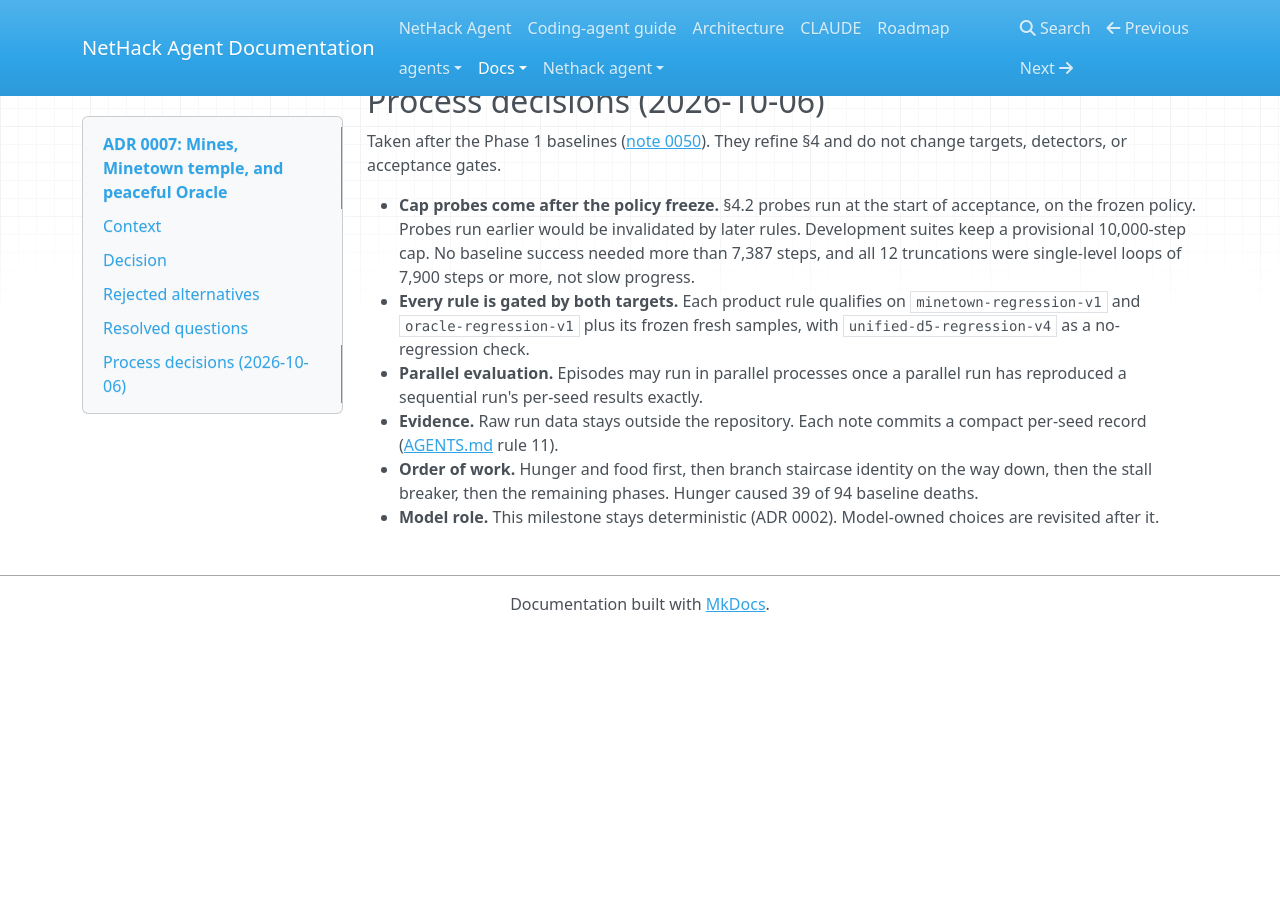
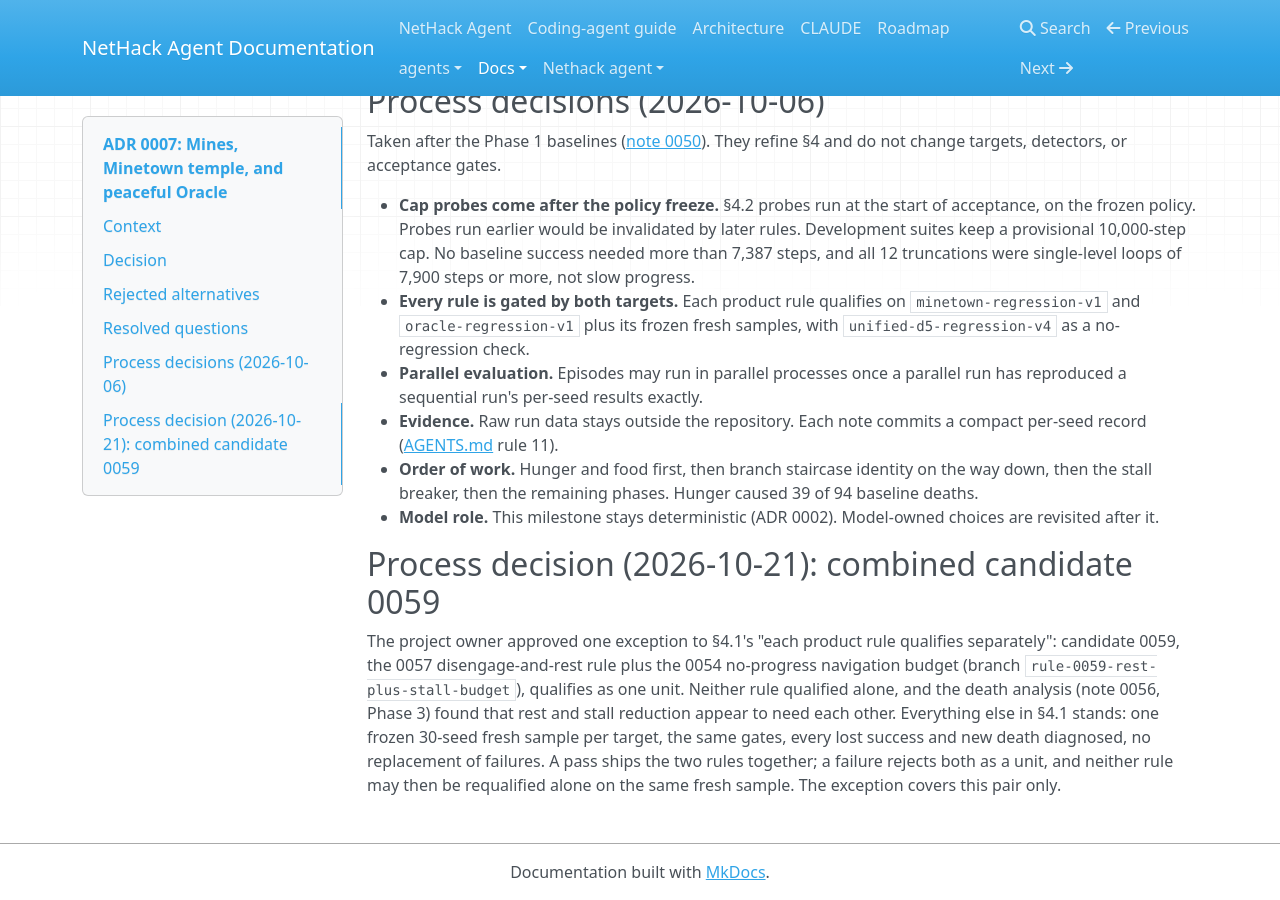
Before and after one commit to Stimim/workspace-agent-play-nethack, an MkDocs documentation site: the page built from docs/decisions/0007-mines-minetown-and-oracle.md, in a window 1280 px wide and 900 px high, scrolled down 6789 px. Built offline with MkDocs 1.6.1, drawn with Linux system fonts in a browser that asks for light colours; nearby versions of some CDN libraries; before the commit the page ends 7421 px from its top, so only the background shows below that.

Commit message:
Record the ADR 0007 exception for combined candidate 0059
The owner approved qualifying the 0057 rest rule and the 0054 stall budget
as one unit (2026-10-21). All other qualification rules stand; a failure
rejects both together. TODO order and handover updated.

Co-Authored-By: Claude Opus 5.5 <noreply@anthropic.com>
Claude-Session: ebfd92cf-38da-48d2-b9b3-fb2d860347f9

```diff
--- a/docs/decisions/0007-mines-minetown-and-oracle.md
+++ b/docs/decisions/0007-mines-minetown-and-oracle.md
@@ -303,6 +303,20 @@ They refine §4 and do not change targets, detectors, or acceptance gates.
 - **Model role.** This milestone stays deterministic (ADR 0002). Model-owned
   choices are revisited after it.
 
+## Process decision (2026-10-21): combined candidate 0059
+
+The project owner approved one exception to §4.1's "each product rule
+qualifies separately": candidate 0059, the 0057 disengage-and-rest rule plus
+the 0054 no-progress navigation budget (branch
+`rule-0059-rest-plus-stall-budget`), qualifies as one unit. Neither rule
+qualified alone, and the death analysis (note 0056, Phase 3) found that rest
+and stall reduction appear to need each other. Everything else in §4.1
+stands: one frozen 30-seed fresh sample per target, the same gates, every lost
+success and new death diagnosed, no replacement of failures. A pass ships the
+two rules together; a failure rejects both as a unit, and neither rule may
+then be requalified alone on the same fresh sample. The exception covers this
+pair only.
+
 [src-mines]: https://github.com/NetHack/NetHack/blob/NetHack-3.6.7_Released/dat/mines.des#L55-L128
 [src-special]: https://github.com/NetHack/NetHack/blob/NetHack-3.6.7_Released/src/sp_lev.c#L2073-L2127
 [src-hack]: https://github.com/NetHack/NetHack/blob/NetHack-3.6.7_Released/src/hack.c#L2523-L2524
```
Also changed, not shown: TODO_LIST.md (+1 -1 lines), docs/handover.md (+5 -4 lines).
